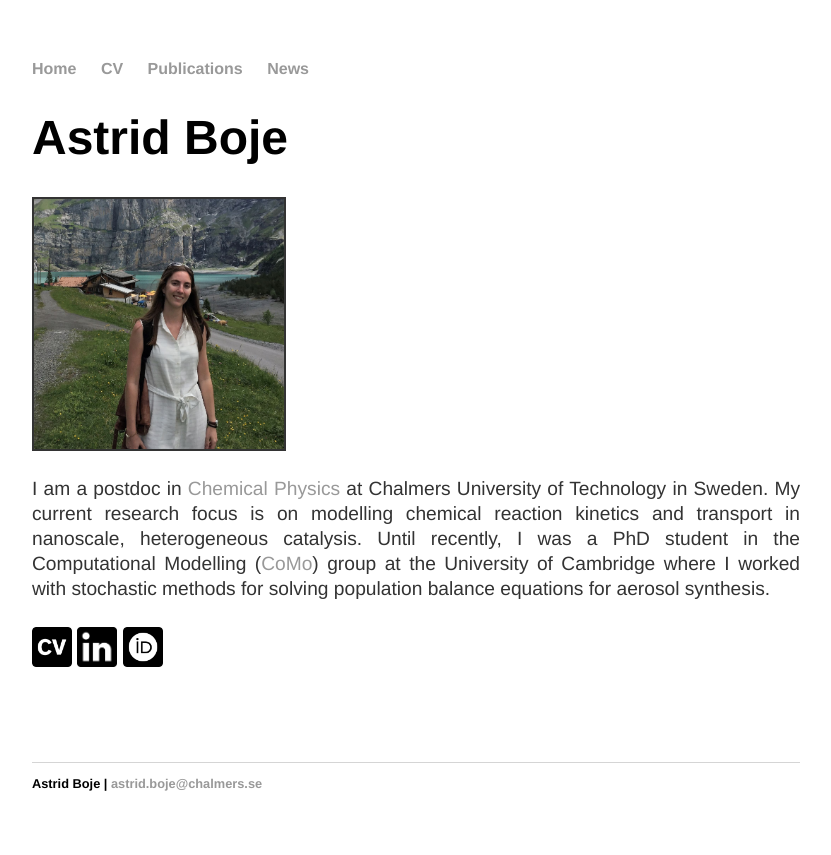
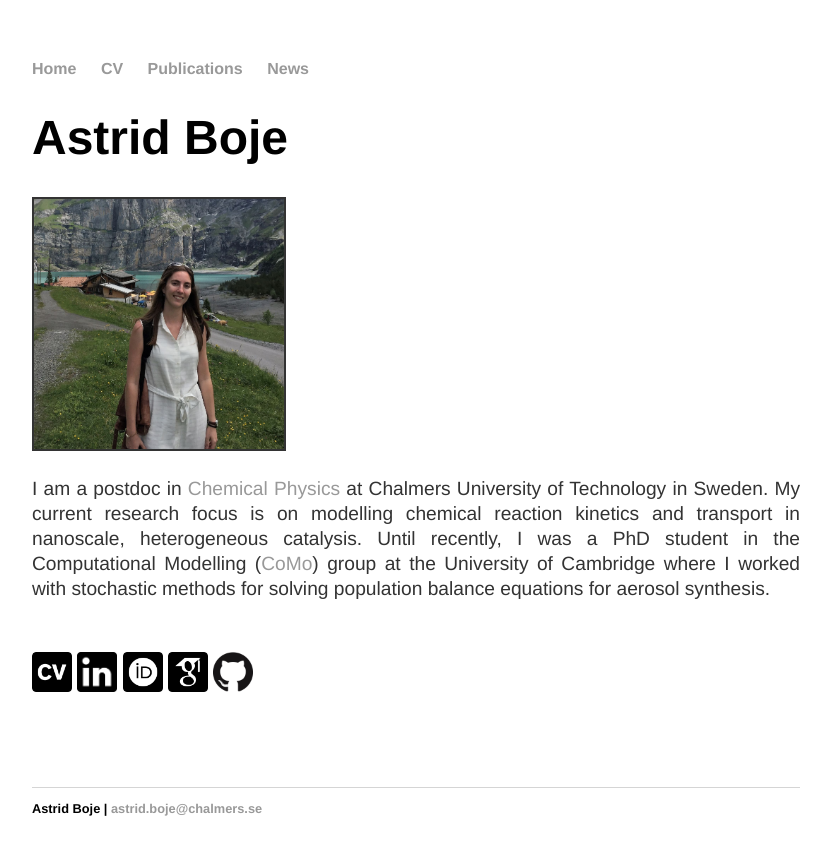
Before and after one commit to aab64/aab64.github.io, a Jekyll site: the page built from index.html, in a window 1280 px wide. Shown: the top 855 px of the page, without its empty margins (224-1055 px from the left). Built offline with Jekyll 4.4.1, drawn with Linux system fonts in a browser that asks for light colours.

Commit message:
Updated icons

```diff
--- a/index.html
+++ b/index.html
@@ -19,9 +19,12 @@ title: Astrid Boje | Postdoc | Chemical Physics | Chalmers University
 		group at the University of Cambridge where I worked with stochastic methods for solving population balance equations for aerosol synthesis.
 		<br/>
 		<br/>
+		<br/>
 		<a href="../cv/CV_Boje_2020.pdf"><img src="/images/cv.png" height="auto" width="40px"></a>
 		<a href="https://www.linkedin.com/in/astrid-boje-a3543863"><img src="/images/LI.png" height="auto" width="40px"></a>
 		<a href="https://orcid.org/0000-0002-2487-0276"><img src="/images/orcid.png" height="auto" width="40px"></a>
+		<a href="https://scholar.google.com/citations?user=vZTPDy8AAAAJ&hl=en"><img src="/images/scholar.png" height="auto" width="40px"></a>
+		<a href="https://github.com/aab64"><img src="/images/GitHub-Mark-120px-plus.png" height="auto" width="40px"></a>
 	</p>
 </div>
 
```
